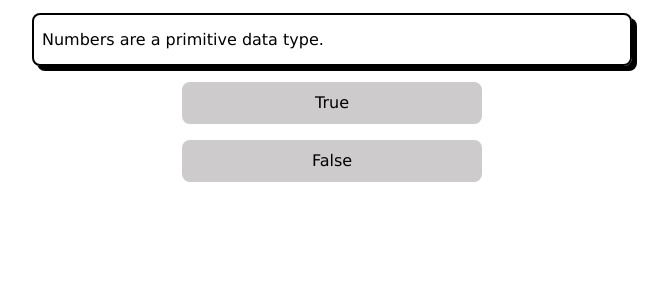
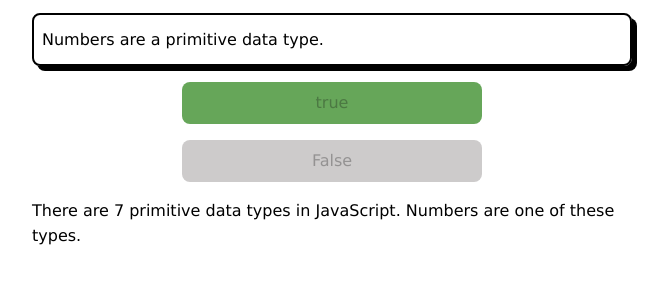
Before and after one commit to chrissoncrant/Frontend-Masters, a plain HTML site: page courses/javascript/first-to-pro/js-quiz/index.html in a window 1280 px wide. Both pictures are taken after a click on the button "true". Shown: the part 104-388 px from the top of the page, without its empty margins (308-976 px from the left). Drawn offline with Linux system fonts and the light colour scheme.

Commit message:
updated js code as per course. Added new function for checking answer

```diff
--- a/courses/javascript/first-to-pro/js-quiz/script.js
+++ b/courses/javascript/first-to-pro/js-quiz/script.js
@@ -42,30 +42,49 @@ function enable(button) {
 }
 
 function isCorrect(guess) {
-    return guess === fact.answer.toString() ? "Correct!" : "Wrong...";
+    return guess === fact.answer.toString();
 }
 
 //This variable needs to be globally scoped; it is a state variable. State variable are generally going to be globally scoped.
-let capitalizeToggle = 1;
+// let capitalizeToggle = 1;
 
-optionsButtons.forEach(button => button.addEventListener('click', (e) => {
-    if (e.target === optionsButtons[0]) {
-        if (capitalizeToggle) {
-            e.target.textContent = e.target.textContent[0].toUpperCase() + e.target.textContent.slice(1);
-            capitalizeToggle--;
+// optionsButtons.forEach(button => button.addEventListener('click', (e) => {
+//     if (e.target === optionsButtons[0]) {
+//         if (capitalizeToggle) {
+//             e.target.textContent = e.target.textContent[0].toUpperCase() + e.target.textContent.slice(1);
+//             capitalizeToggle--;
+//         } else {
+//             e.target.textContent = e.target.textContent[0].toLowerCase() + e.target.textContent.slice(1);
+//             capitalizeToggle++;
+//         }
+//     }
+//     console.log(isCorrect(e.target.value));
+// }));
+
+
+for (let option of optionsButtons) {
+    option.addEventListener('click', () => {
+        explanation.textContent = fact.explanation;
+
+        for (let i = 0; i < optionsButtons.length; i++) {
+            disable(optionsButtons[i]);
+        }
+
+        let guess = option.value;
+
+        if (isCorrect(guess)) {
+            option.classList.add('correct');
         } else {
-            e.target.textContent = e.target.textContent[0].toLowerCase() + e.target.textContent.slice(1);
-            capitalizeToggle++;
+            option.classList.add('incorrect');
         }
-    }
-    console.log(isCorrect(e.target.value))
-}));
+    })
+}
+
 
 const h1 = document.querySelector('h1');
 
 h1.addEventListener('mouseenter', () => {
     h1.textContent = 'hovering';
-    console.log('yo')
 })
 
 h1.addEventListener('mouseout', () => {
--- a/courses/javascript/first-to-pro/js-quiz/style.css
+++ b/courses/javascript/first-to-pro/js-quiz/style.css
@@ -95,3 +95,11 @@ p a {
 #options button:active {
     background-color: hsl(0 2% 50%);
 }
+
+#options .correct {
+    background-color: hsl(110deg 30% 50%);
+}
+
+#options .incorrect {
+    background-color: hsl(0deg 50% 50%);
+}
```
